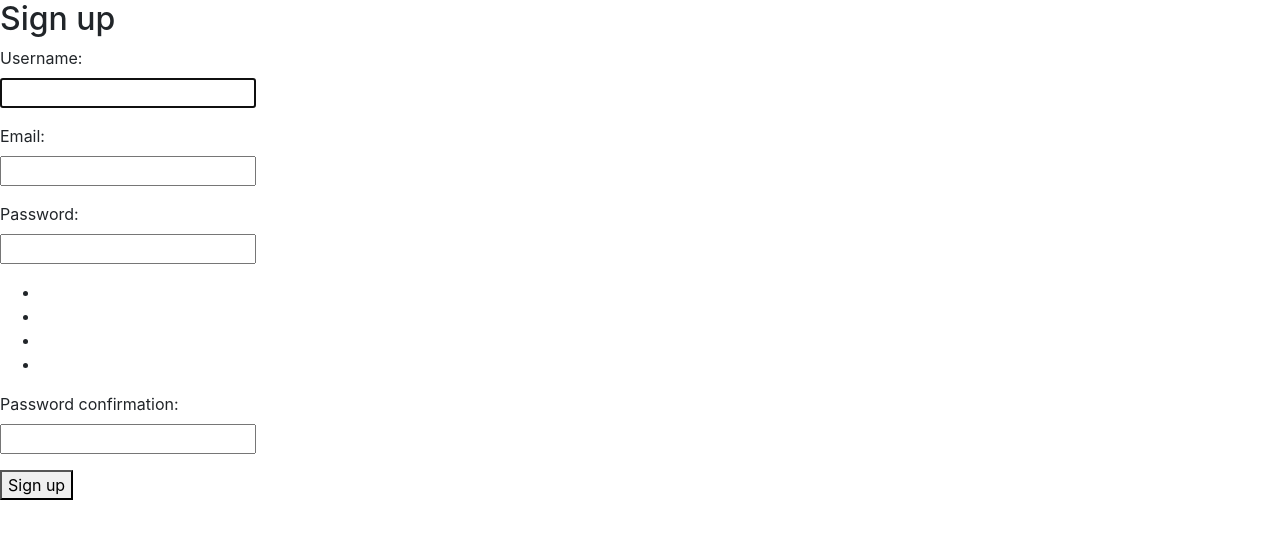
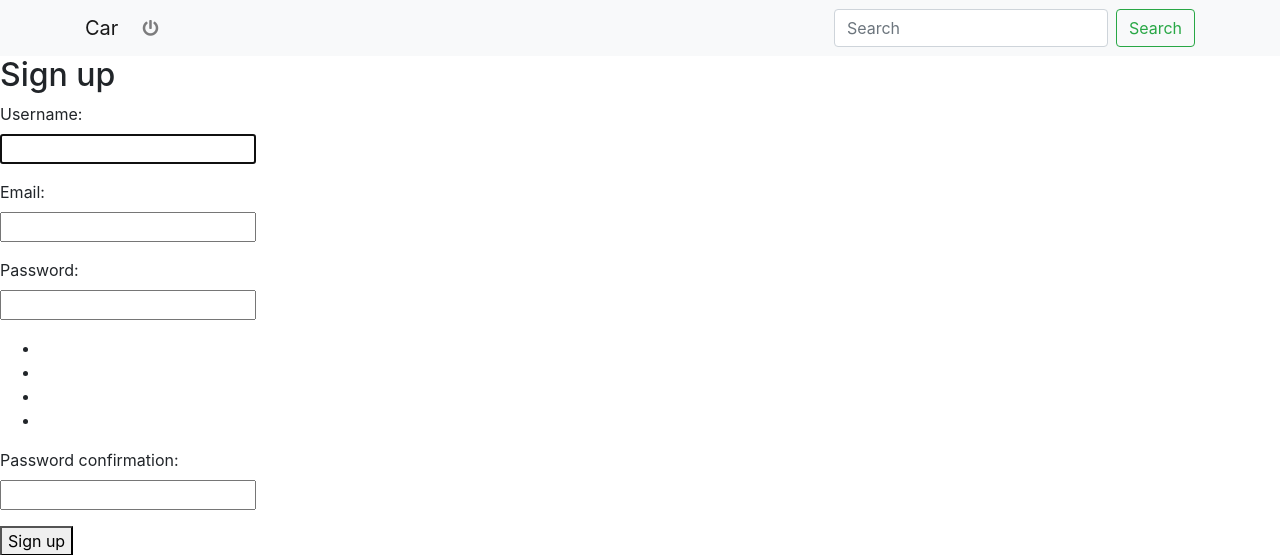
Before and after one commit to kimani-njoroge/Uber_Clone, a Django app: page /accounts/signup/rider/ in a window 1280 px wide. Shown: the top 555 px of the page. Run offline with Django 3.2, Linux system fonts and the light colour scheme; some libraries are stand-ins or nearby versions.

Commit message:
add navbar to registration directory

```diff
--- /dev/null
+++ b/overlord/templates/navbar.html
@@ -0,0 +1,30 @@
+{% load bootstrap4 %}
+{% load static %}
+{% block styles %}
+    {% bootstrap_css %}
+    <link rel="stylesheet" href="{% static 'css/navbar.css' %}">
+    <link rel="stylesheet" href="https://use.fontawesome.com/releases/v5.2.0/css/all.css" integrity="sha384-hWVjflwFxL6sNzntih27bfxkr27PmbbK/iSvJ+a4+0owXq79v+lsFkW54bOGbiDQ" crossorigin="anonymous">
+{% endblock %}
+<nav class="navbar navbar-expand-lg navbar-light bg-light">
+    <div class="container">
+       <a class="navbar-brand" href="/">Car</a>
+  <button class="navbar-toggler" type="button" data-toggle="collapse" data-target="#navbarSupportedContent" aria-controls="navbarSupportedContent" aria-expanded="false" aria-label="Toggle navigation">
+    <span class="navbar-toggler-icon"></span>
+  </button>
+
+  <div class="collapse navbar-collapse" id="navbarSupportedContent">
+
+        <ul class="navbar-nav mr-auto">
+            <li class="nav-item">
+            <a class="nav-link" href="/logout"><i class="fas fa-power-off"></i></a>
+          </li>
+        </ul>
+
+    <form class="form-inline my-2 my-lg-0" action="">
+      <input class="form-control mr-sm-2" type="search" placeholder="Search" aria-label="Search" name="query">
+      <button class="btn btn-outline-success my-2 my-sm-0" type="submit">Search</button>
+    </form>
+  </div>
+    </div>
+
+</nav>
--- a/overlord/templates/registration/base.html
+++ b/overlord/templates/registration/base.html
@@ -23,7 +23,7 @@
 
 <body>
 
-
+    {% include 'navbar.html' %}
   {% block content %}  {%endblock%}
 
 
```
